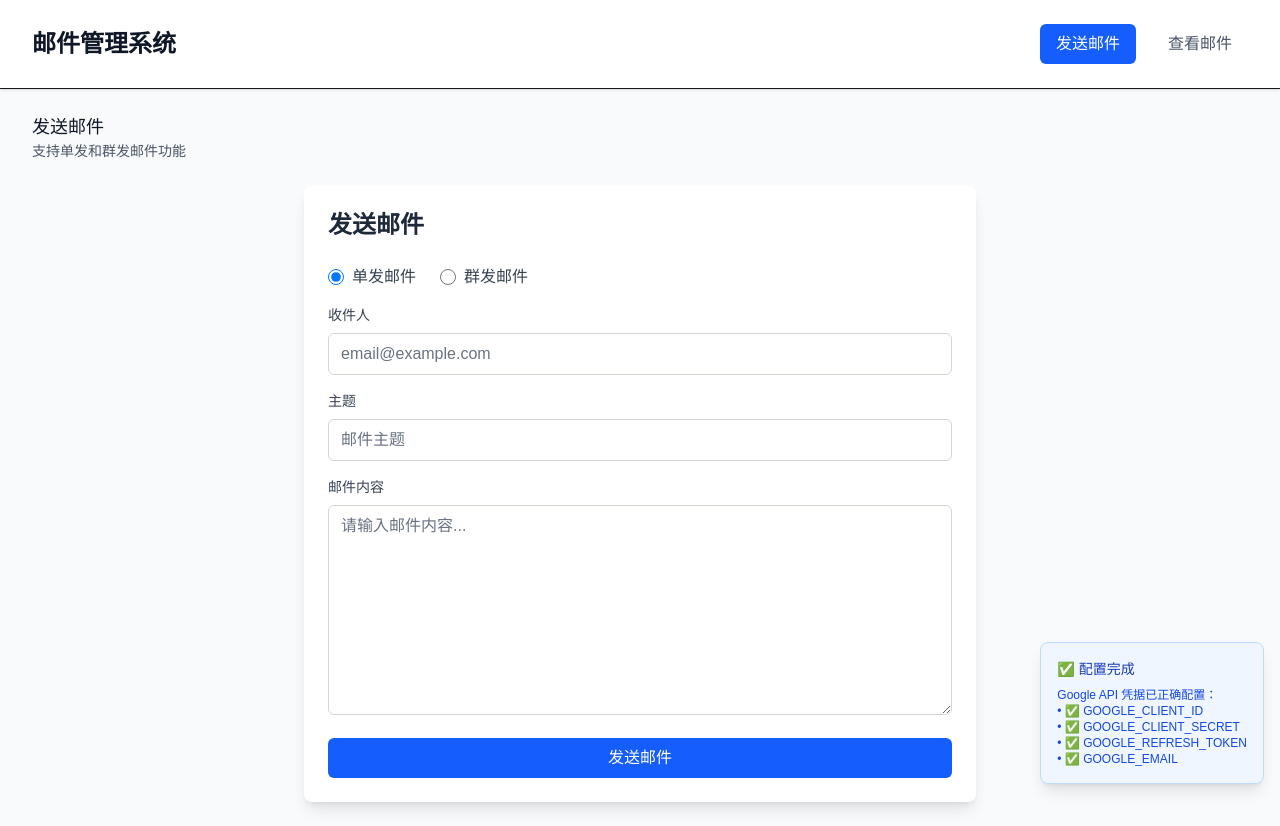
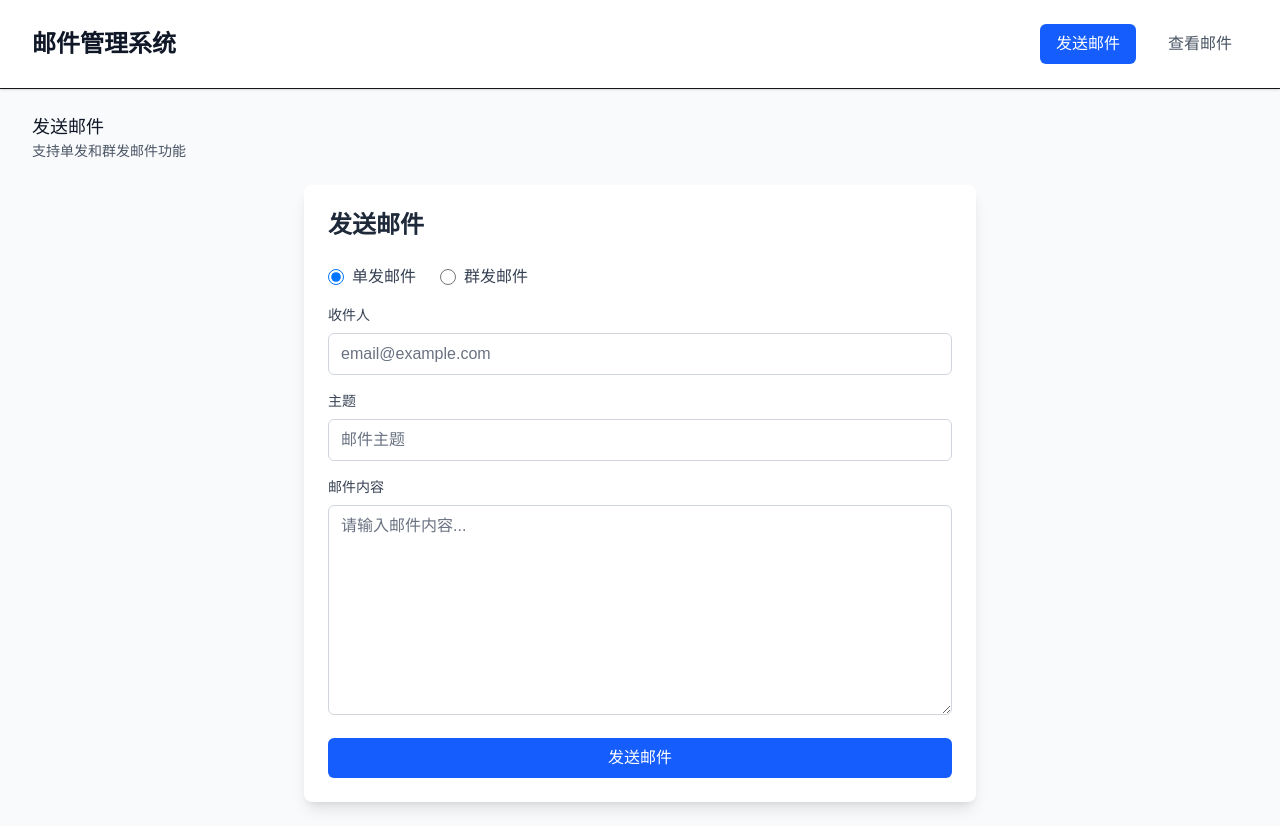
Before and after one commit to jynkyv/email-test, a Next.js app: page / in a window 1280 px wide. Built offline with nearby package versions, Linux system fonts and the light colour scheme.

Commit message:
feat: remove config tips

```diff
--- a/app/page.tsx
+++ b/app/page.tsx
@@ -63,18 +63,7 @@ export default function Home() {
         )}
       </main>
 
-      {/* 配置提示 */}
-      <div className="fixed bottom-4 right-4 bg-blue-50 border border-blue-200 rounded-lg p-4 max-w-sm shadow-lg">
-        <h3 className="text-sm font-medium text-blue-800 mb-2">✅ 配置完成</h3>
-        <p className="text-xs text-blue-700">
-          Google API 凭据已正确配置：
-          <br />
-          • ✅ GOOGLE_CLIENT_ID<br />
-          • ✅ GOOGLE_CLIENT_SECRET<br />
-          • ✅ GOOGLE_REFRESH_TOKEN<br />
-          • ✅ GOOGLE_EMAIL
-        </p>
-      </div>
+
     </div>
   );
 }
```
